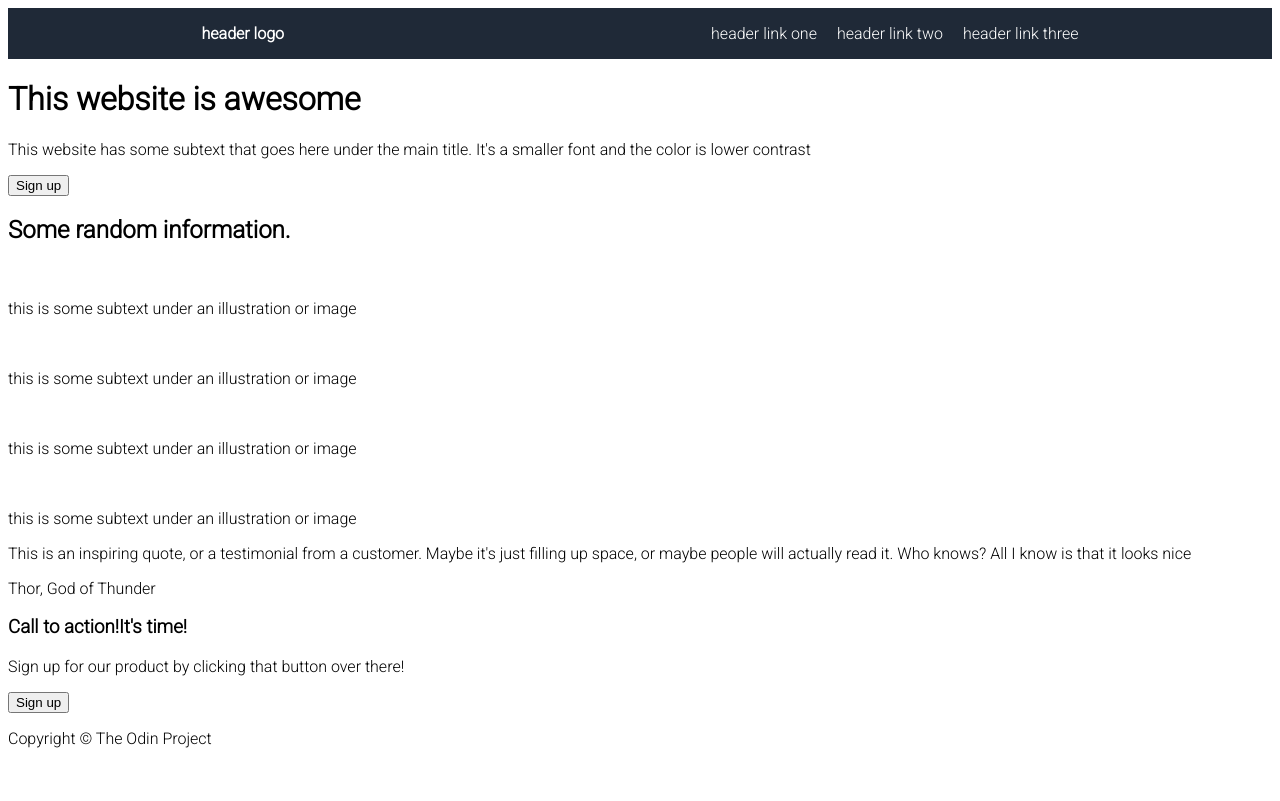
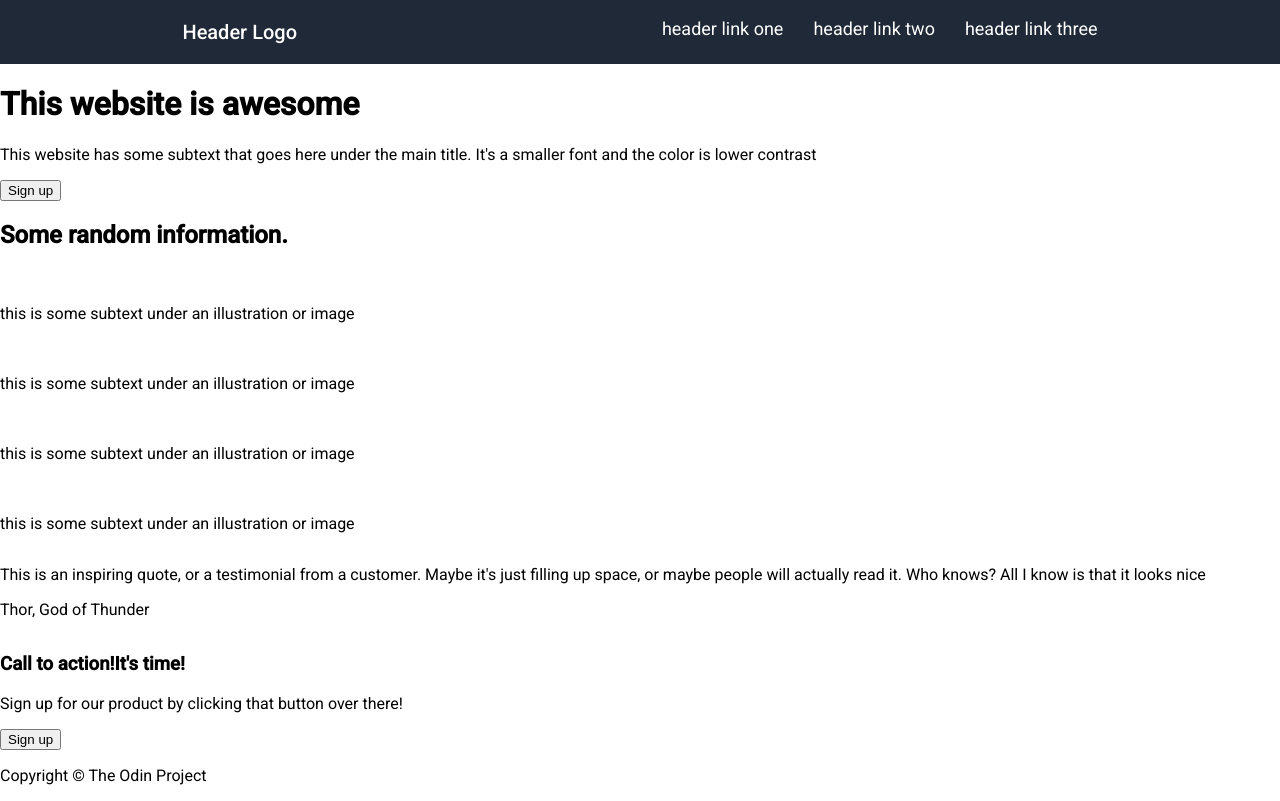
Before and after one commit to digweed67/landing-page, a plain HTML site: page index.html in a window 1280 px wide. Drawn offline with Linux system fonts and the light colour scheme.

Commit message:
complete nav bar

```diff
--- a/index.html
+++ b/index.html
@@ -6,11 +6,11 @@
         <link rel="stylesheet" href="style.css">
         <link rel="preconnect" href="https://fonts.googleapis.com">
         <link rel="preconnect" href="https://fonts.gstatic.com" crossorigin>
-        <link href="https://fonts.googleapis.com/css2?family=Roboto:wght@300&display=swap" rel="stylesheet">
+        <link href="https://fonts.googleapis.com/css2?family=Roboto:ital,wght@0,100;0,300;0,400;0,500;1,100;1,300&display=swap" rel="stylesheet">
     </head>
     <body>
         <div class=nav-bar>
-            <p>header logo</p>
+            <p>Header Logo</p>
             <div class="links">
                 <ul>
                     <li><a href="google.com">header link one</a></li>
--- a/style.css
+++ b/style.css
@@ -1,25 +1,45 @@
+html, body {
+  margin: 0px;
+  padding: 0px;
+}
+
 body {
   font-family: 'Roboto', sans-serif;
+  height: 100vh;
+  display: flex;
+  flex-direction: column;
+
 }
+
 .nav-bar {
   background-color: #1F2937;
   color: white;
   display: flex;
   justify-content: space-around;
 
+
 }
 
 .nav-bar p {
-  font-weight: bold;
+  font-weight: 500;
+  font-size: 20px;
+  display: flex;
+  justify-content: baseline;
+
 }
 
 ul {
   list-style-type: none;
   display: flex;
-  gap: 20px;
+  align-items: center;
+  gap: 30px;
+  margin: O;
+  padding: 0;
+  font-size: 18px;
 }
 
 ul a {
   text-decoration: none;
   color: white;
+
 }
```
